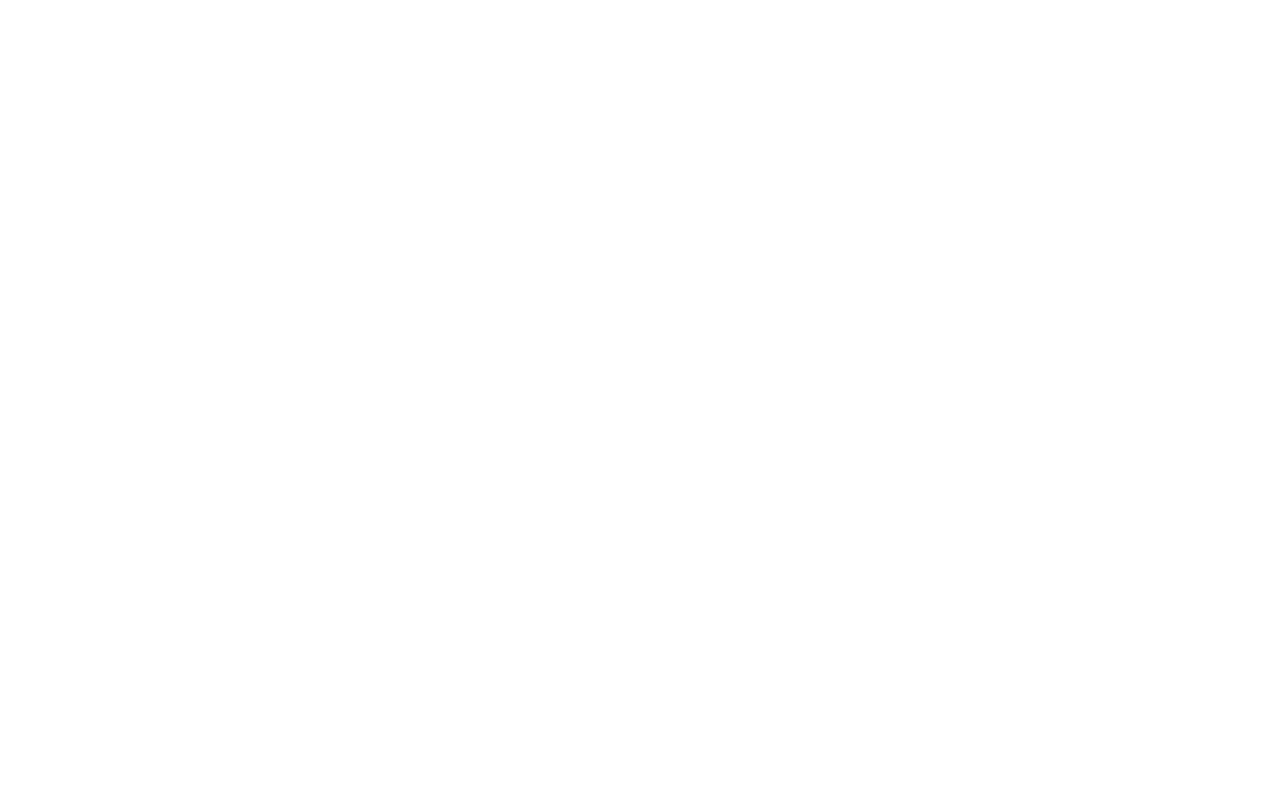
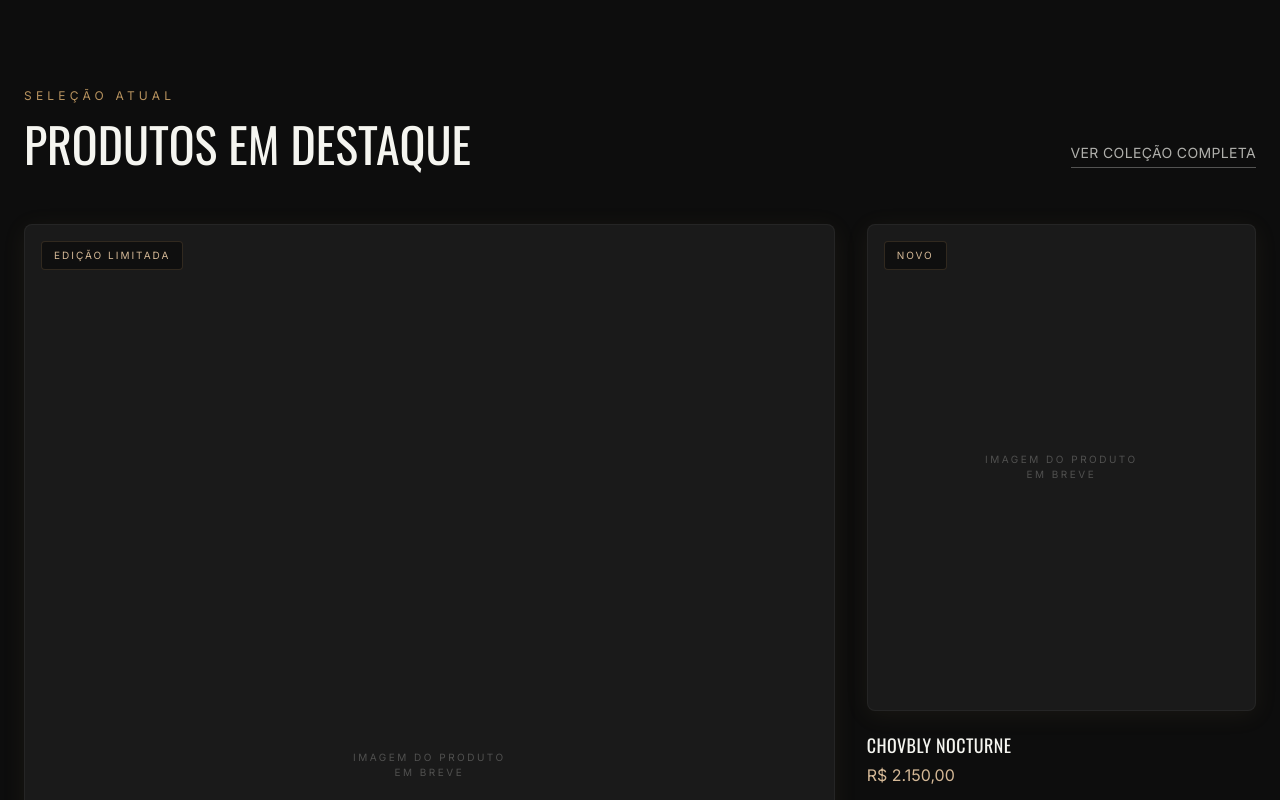
Before and after one commit to euluciano2222-cmyk/chovbly, a React (Vite) app: page / in a window 1280 px wide. Shown: the part 840-1640 px from the top of the page. Before the commit the page ends 800 px from the top, so only its background shows below. Built offline with nearby package versions, Linux system fonts and the light colour scheme.

Commit message:
Adiciona seção Produtos em Destaque

```diff
--- a/src/App.tsx
+++ b/src/App.tsx
@@ -1,7 +1,13 @@
 import Hero from './components/sections/Hero'
+import FeaturedProducts from './components/sections/FeaturedProducts'
 
 function App() {
-  return <Hero />
+  return (
+    <>
+      <Hero />
+      <FeaturedProducts />
+    </>
+  )
 }
 
 export default App
--- /dev/null
+++ b/src/components/sections/FeaturedProducts.tsx
@@ -0,0 +1,101 @@
+const PRODUCTS = [
+  {
+    id: 1,
+    name: 'CHOVBLY Aetheris',
+    price: 1890,
+    tag: 'Edição Limitada',
+    featured: true,
+  },
+  {
+    id: 2,
+    name: 'CHOVBLY Nocturne',
+    price: 2150,
+    tag: 'Novo',
+    featured: false,
+  },
+  {
+    id: 3,
+    name: 'CHOVBLY Solaris GT',
+    price: 1690,
+    tag: 'Mais Vendido',
+    featured: false,
+  },
+  {
+    id: 4,
+    name: 'CHOVBLY Vantage Pro',
+    price: 2490,
+    tag: 'Couro Premium',
+    featured: false,
+  },
+];
+
+function formatPrice(value: number) {
+  return value.toLocaleString('pt-BR', { style: 'currency', currency: 'BRL' });
+}
+
+export default function FeaturedProducts() {
+  return (
+    <section className="bg-graphite text-offwhite py-24 lg:py-32">
+      <div className="max-w-[1400px] mx-auto px-6">
+        {/* Section header */}
+        <div className="flex flex-col lg:flex-row lg:items-end lg:justify-between mb-14 gap-4">
+          <div>
+            <p className="font-body text-xs tracking-[0.35em] uppercase text-accent mb-4">
+              Seleção Atual
+            </p>
+            <h2 className="font-display uppercase text-4xl lg:text-5xl leading-none">
+              Produtos em Destaque
+            </h2>
+          </div>
+          <a
+            href="#"
+            className="font-body text-sm tracking-wide uppercase text-offwhite/70 border-b border-offwhite/30 pb-1 hover:text-offwhite hover:border-offwhite transition-colors duration-300 self-start lg:self-auto"
+          >
+            Ver Coleção Completa
+          </a>
+        </div>
+
+        {/* Asymmetric grid — primeiro produto ganha destaque maior */}
+        <div className="grid grid-cols-1 sm:grid-cols-2 lg:grid-cols-3 gap-8">
+          {PRODUCTS.map((product) => (
+            <a
+              href="#"
+              key={product.id}
+              className={`group block ${
+                product.featured ? 'lg:col-span-2 lg:row-span-2 lg:flex lg:flex-col lg:h-full' : ''
+              }`}
+            >
+              {/* Image container */}
+              <div
+                className={`relative bg-surface rounded-md overflow-hidden mb-5 shadow-card border border-white/5 transition-all duration-300 group-hover:border-accent/40 group-hover:shadow-elevated ${
+                  product.featured
+                    ? 'aspect-[4/3] lg:aspect-auto lg:flex-1 lg:min-h-0'
+                    : 'aspect-[4/5]'
+                }`}
+              >
+                <div className="absolute inset-0 flex items-center justify-center transition-transform duration-500 group-hover:scale-105">
+                  <span className="font-body text-[10px] tracking-[0.25em] uppercase text-offwhite/25 text-center px-6">
+                    Imagem do produto<br />em breve
+                  </span>
+                </div>
+
+                {/* Tag */}
+                <span className="absolute top-4 left-4 font-body text-[10px] tracking-[0.2em] uppercase bg-graphite/80 text-accent-light px-3 py-1.5 rounded-sm border border-accent/20">
+                  {product.tag}
+                </span>
+              </div>
+
+              {/* Info */}
+<h3 className="font-display uppercase text-lg tracking-wide transition-colors duration-300 group-hover:text-accent">
+                {product.name}
+              </h3>
+<p className="font-body text-accent-light text-base mt-1">
+{formatPrice(product.price)}
+</p>
+ </a>
+          ))}
+        </div>
+      </div>
+</section>
+  );
+}
```
